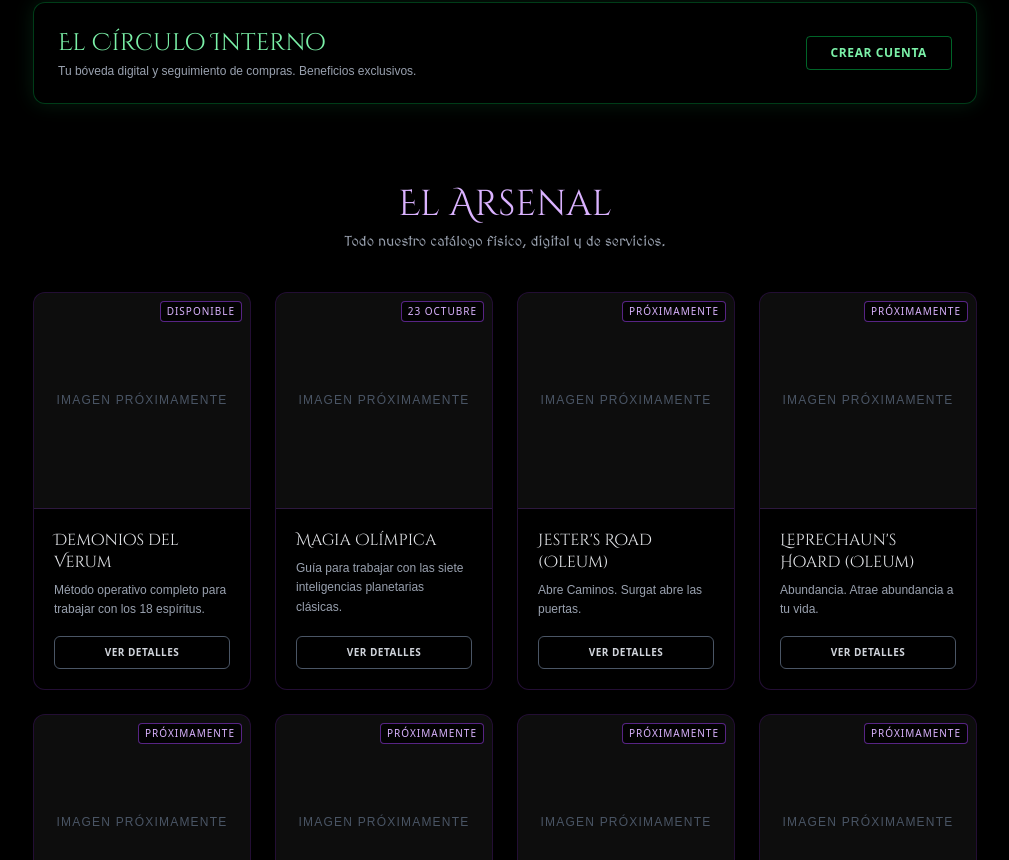
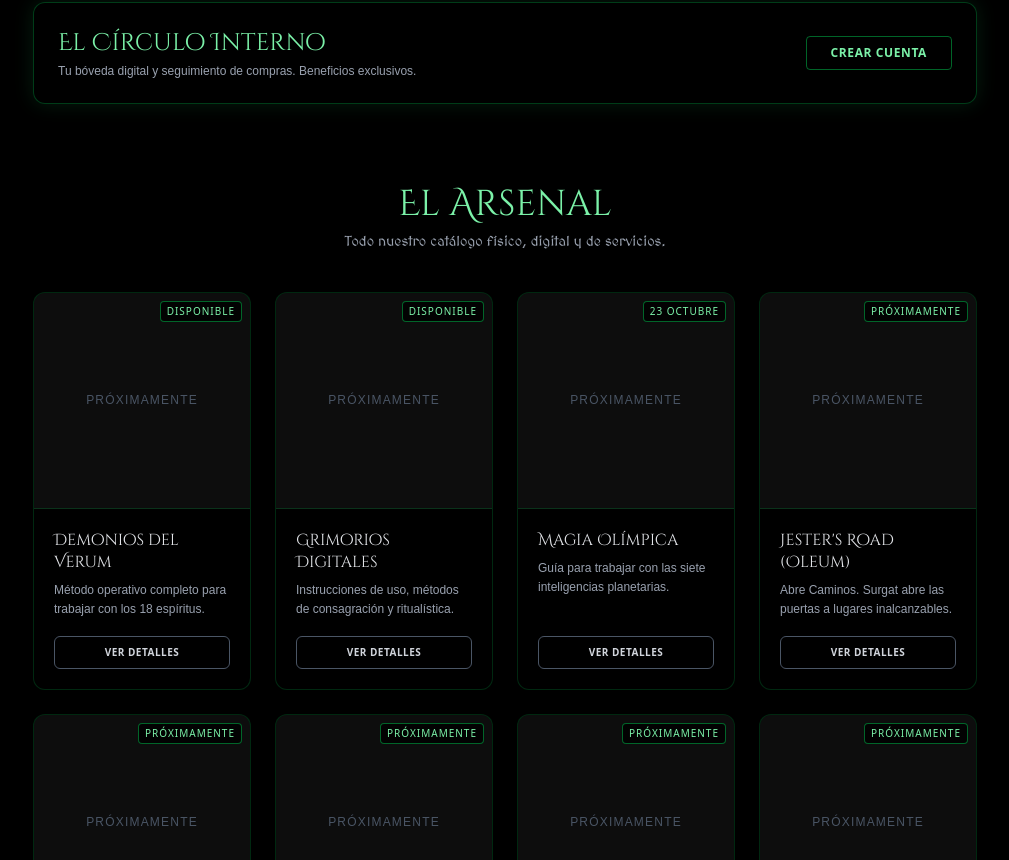
Before and after one commit to adms-ux/praxis-magick-web, a Next.js app: page / in a window 1280 px wide. Shown: the part 1200-2060 px from the top of the page, without its empty margins (135-1144 px from the left). Built offline with nearby package versions, Linux system fonts and the light colour scheme.

Commit message:
Actualizar CatalogoCompleto.tsx

```diff
--- a/src/app/Components/CatalogoCompleto.tsx
+++ b/src/app/Components/CatalogoCompleto.tsx
@@ -1,27 +1,25 @@
 "use client";
+import Link from "next/link";
 
 export default function CatalogoCompleto() {
   const productos = [
-    { id: "e1", name: "Demonios del Verum", desc: "Método operativo completo para trabajar con los 18 espíritus.", tag: "Disponible" },
-    { id: "e2", name: "Magia Olímpica", desc: "Guía para trabajar con las siete inteligencias planetarias clásicas.", tag: "23 Octubre" },
-    { id: "o1", name: "Jester's Road (Oleum)", desc: "Abre Caminos. Surgat abre las puertas.", tag: "Próximamente" },
-    { id: "o2", name: "Leprechaun's Hoard (Oleum)", desc: "Abundancia. Atrae abundancia a tu vida.", tag: "Próximamente" },
-    { id: "o3", name: "Pope's Decree (Oleum)", desc: "Dominación. Influye en pensamientos ajenos.", tag: "Próximamente" },
-    { id: "o4", name: "Witch's Glamour (Oleum)", desc: "Lujuria. Atracción magnética seductora.", tag: "Próximamente" },
-    { id: "o5", name: "King's Vault (Oleum)", desc: "Prosperidad. Visión para consolidar imperio.", tag: "Próximamente" },
-    { id: "o6", name: "Danse Macabre (Oleum)", desc: "Funesto. Hará que tu víctima baile la danza.", tag: "Próximamente" },
-    { id: "v1", name: "Velón de Poder", desc: "El Heraldo. Proclamación que autoriza el ritual.", tag: "Próximamente" },
-    { id: "p1", name: "Polvo Mágico Universal", desc: "El Alquimista. Transforma objetos en consagrados.", tag: "Próximamente" },
-    { id: "po1", name: "Poppet", desc: "Hamelin's Children. Dirige energía a terceros.", tag: "Próximamente" },
-    { id: "i1", name: "Ídolos de Madera", desc: "Cuerpos tallados para entidades (Claunech, Frimost...).", tag: "Próximamente" },
-    { id: "s1", name: "Consultas Personales", desc: "Trabajos a la medida (Amor, Prosperidad, Funesta).", tag: "Servicio" },
-    { id: "s2", name: "Sesiones de Ouija", desc: "Consulta a fuerzas reales mediante el tablero.", tag: "Servicio" }
+    { id: "e1", name: "Demonios del Verum", desc: "Método operativo completo para trabajar con los 18 espíritus.", tag: "Disponible", route: "/ebooks" },
+    { id: "g1", name: "Grimorios Digitales", desc: "Instrucciones de uso, métodos de consagración y ritualística.", tag: "Disponible", route: "/grimorios" },
+    { id: "e2", name: "Magia Olímpica", desc: "Guía para trabajar con las siete inteligencias planetarias.", tag: "23 Octubre", route: "/ebooks" },
+    { id: "o1", name: "Jester's Road (Oleum)", desc: "Abre Caminos. Surgat abre las puertas a lugares inalcanzables.", tag: "Próximamente", route: "/oleums" },
+    { id: "o2", name: "Leprechaun's Hoard (Oleum)", desc: "Abundancia. Atrae abundancia económica a tu vida.", tag: "Próximamente", route: "/oleums" },
+    { id: "o3", name: "Pope's Decree (Oleum)", desc: "Dominación. Influye en pensamientos y emociones ajenas.", tag: "Próximamente", route: "/oleums" },
+    { id: "o4", name: "Witch's Glamour (Oleum)", desc: "Lujuria. Despierta una atracción magnética seductora.", tag: "Próximamente", route: "/oleums" },
+    { id: "v1", name: "Velón de Poder", desc: "El Heraldo. Proclamación oficial que autoriza el ritual.", tag: "Próximamente", route: "/velas" },
+    { id: "i1", name: "Ídolos de Madera", desc: "Cuerpos físicos tallados para albergar a las entidades.", tag: "Próximamente", route: "/idolos" },
+    { id: "s1", name: "Consultas Personales", desc: "Trabajos a la medida ejecutados por nuestros practicantes.", tag: "Servicio", route: "/consultas" },
+    { id: "s2", name: "Sesiones de Ouija", desc: "Consulta directa a fuerzas reales mediante el tablero.", tag: "Servicio", route: "/ouija" }
   ];
 
   return (
     <section className="w-full max-w-6xl mx-auto px-4 md:px-6 py-10 text-gray-200 z-20 relative">
       <div className="w-full text-center mb-10">
-        <h3 className="text-3xl md:text-4xl font-cinzel text-purple-300 mb-2 drop-shadow-md">
+        <h3 className="text-3xl md:text-4xl font-cinzel text-green-300 mb-2 drop-shadow-md">
           El Arsenal
         </h3>
         <p className="text-sm font-medieval text-gray-400">Todo nuestro catálogo físico, digital y de servicios.</p>
@@ -29,12 +27,12 @@ export default function CatalogoCompleto() {
 
       <div className="grid grid-cols-2 lg:grid-cols-4 gap-4 md:gap-6">
         {productos.map((producto) => (
-          <div key={producto.id} className="bg-black/50 border border-purple-500/20 rounded-xl overflow-hidden hover:border-purple-500/60 transition-all duration-300 flex flex-col">
-            <div className="relative w-full aspect-square bg-white/5 flex items-center justify-center border-b border-purple-500/20 p-2 text-center">
+          <div key={producto.id} className="bg-black/50 border border-green-500/20 rounded-xl overflow-hidden hover:border-green-500/60 transition-all duration-300 flex flex-col">
+            <div className="relative w-full aspect-square bg-white/5 flex items-center justify-center border-b border-green-500/20 p-2 text-center">
               <span className="text-gray-600 font-sans text-[10px] md:text-xs uppercase tracking-widest">
-                Imagen Próximamente
+                Próximamente
               </span>
-              <div className="absolute top-2 right-2 bg-black/80 border border-purple-500/50 text-purple-300 text-[8px] md:text-[10px] uppercase tracking-widest px-1.5 py-0.5 rounded backdrop-blur-md">
+              <div className="absolute top-2 right-2 bg-black/80 border border-green-500/50 text-green-300 text-[8px] md:text-[10px] uppercase tracking-widest px-1.5 py-0.5 rounded backdrop-blur-md">
                 {producto.tag}
               </div>
             </div>
@@ -45,9 +43,10 @@ export default function CatalogoCompleto() {
               <p className="text-[10px] md:text-xs text-gray-400 font-sans leading-relaxed mb-4 flex-grow">
                 {producto.desc}
               </p>
-              <button className="w-full py-2 bg-transparent border border-gray-600 text-gray-300 hover:border-purple-400 hover:text-purple-300 rounded-md text-[10px] font-bold uppercase tracking-wider transition-colors cursor-pointer">
+              {/* ESTO YA LOS DIRIGE A SU SECCIÓN RESPECTIVA */}
+              <Link href={producto.route} className="w-full py-2 bg-transparent border border-gray-600 text-gray-300 hover:border-green-400 hover:text-green-300 rounded-md text-[10px] font-bold uppercase tracking-wider transition-colors cursor-pointer text-center block">
                 Ver Detalles
-              </button>
+              </Link>
             </div>
           </div>
         ))}
```
